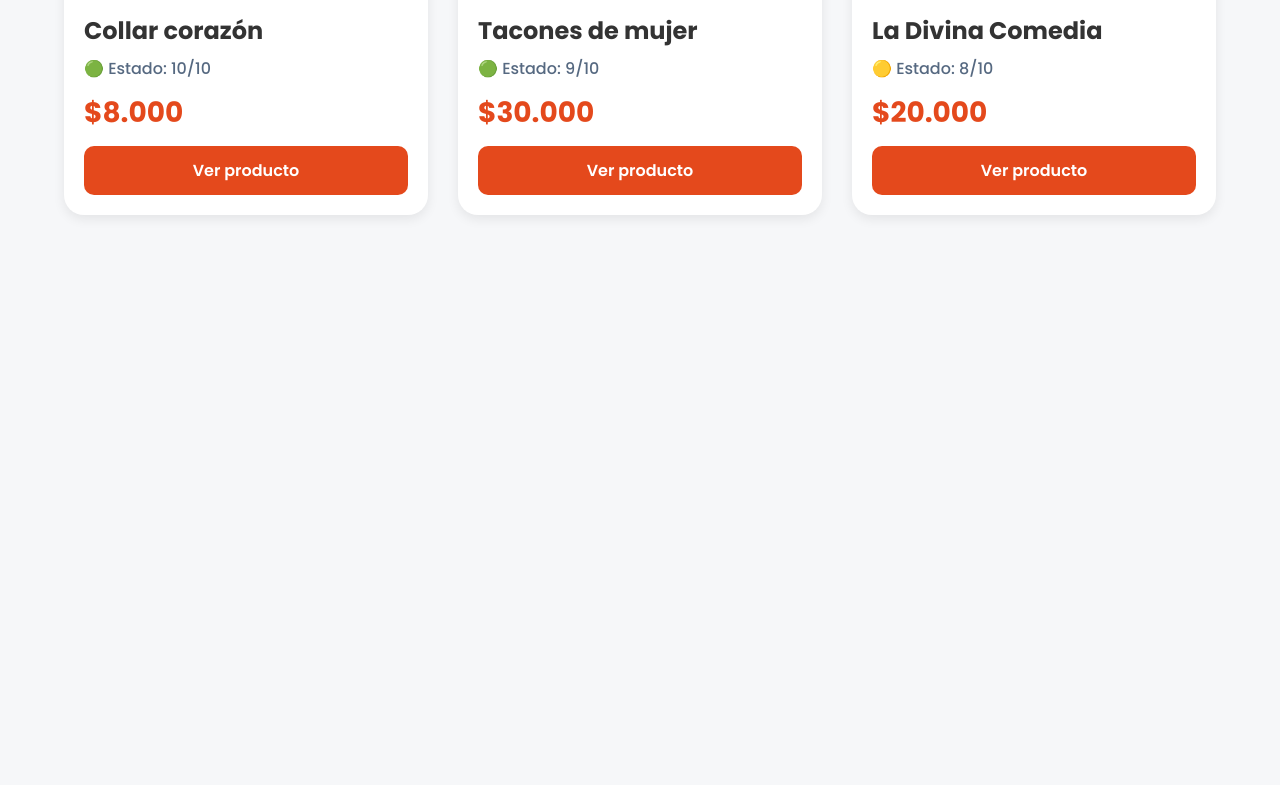
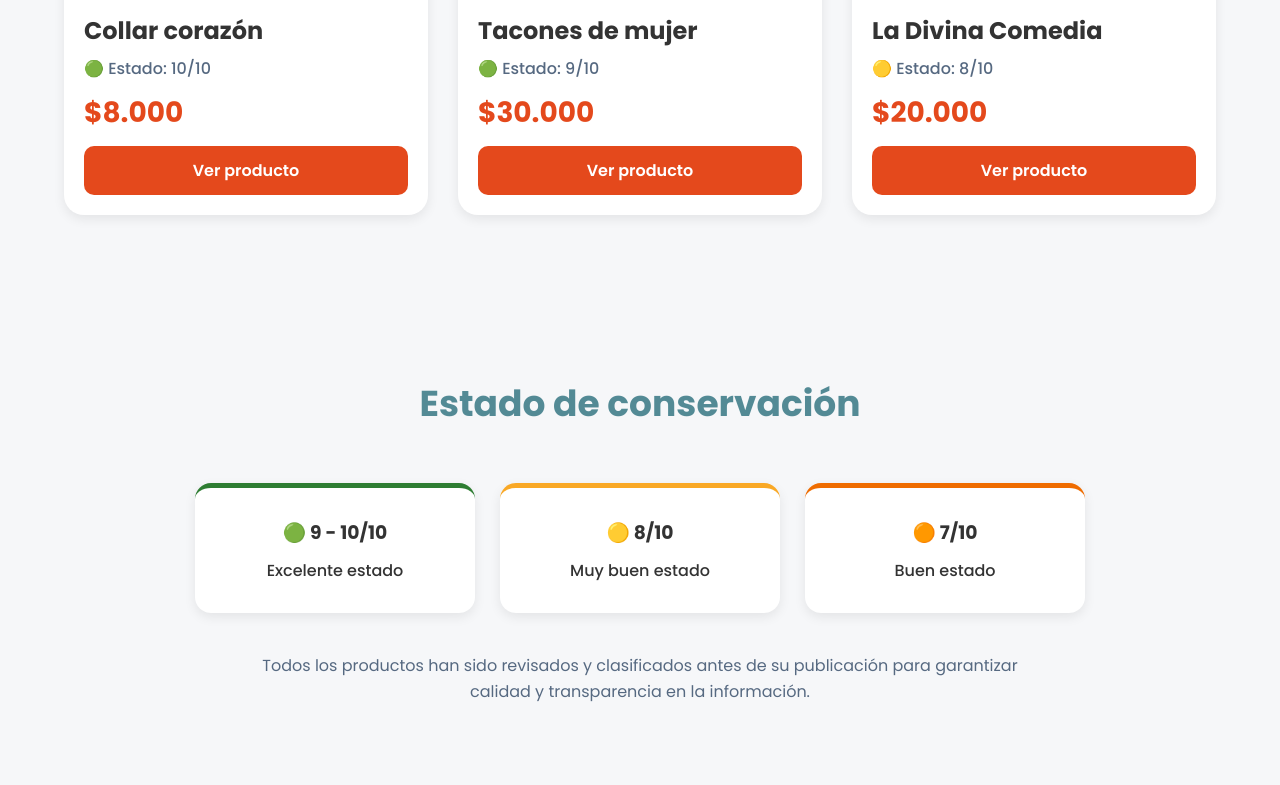
Before and after one commit to mherrera1111/bazar-filandia, a plain HTML site: page index.html in a window 1280 px wide. Shown: the part 2183-2968 px from the top of the page. Before the commit the page ends 2478 px from the top, so only its background shows below. Drawn offline with Linux system fonts and the light colour scheme.

Commit message:
Se agrega seccion estado de conservacion

```diff
--- a/css/styles.css
+++ b/css/styles.css
@@ -301,3 +301,59 @@ nav a:hover{
 .product-card button:hover{
     opacity: .9;
 }
+
+/* ESTADO DE CONSERVACIÓN */
+
+.condition-guide{
+    padding: 80px 0;
+}
+
+.condition-guide h2{
+    text-align: center;
+    color: var(--primary);
+    font-size: 36px;
+    margin-bottom: 50px;
+}
+
+.condition-cards{
+    display: flex;
+    justify-content: center;
+    gap: 25px;
+    flex-wrap: wrap;
+}
+
+.condition-card{
+    background: white;
+    padding: 30px;
+    border-radius: 16px;
+    width: 280px;
+    text-align: center;
+    box-shadow: 0 4px 12px rgba(0,0,0,.08);
+}
+
+.condition-card h3{
+    margin-bottom: 10px;
+}
+
+.condition-card p{
+    font-weight: 500;
+}
+
+.green{
+    border-top: 5px solid #2E7D32;
+}
+
+.yellow{
+    border-top: 5px solid #F9A825;
+}
+
+.orange{
+    border-top: 5px solid #EF6C00;
+}
+
+.condition-note{
+    max-width: 800px;
+    margin: 40px auto 0;
+    text-align: center;
+    color: var(--secondary);
+}
--- a/index.html
+++ b/index.html
@@ -184,6 +184,39 @@
 
 </section>
 
+<section class="condition-guide">
+
+    <div class="container">
+
+        <h2>Estado de conservación</h2>
+
+        <div class="condition-cards">
+
+            <div class="condition-card green">
+                <h3>🟢 9 - 10/10</h3>
+                <p>Excelente estado</p>
+            </div>
+
+            <div class="condition-card yellow">
+                <h3>🟡 8/10</h3>
+                <p>Muy buen estado</p>
+            </div>
+
+            <div class="condition-card orange">
+                <h3>🟠 7/10</h3>
+                <p>Buen estado</p>
+            </div>
+
+        </div>
+
+        <p class="condition-note">
+            Todos los productos han sido revisados y clasificados antes de su publicación para garantizar calidad y transparencia en la información.
+        </p>
+
+    </div>
+
+</section>
+
 </body>
 
 
```
